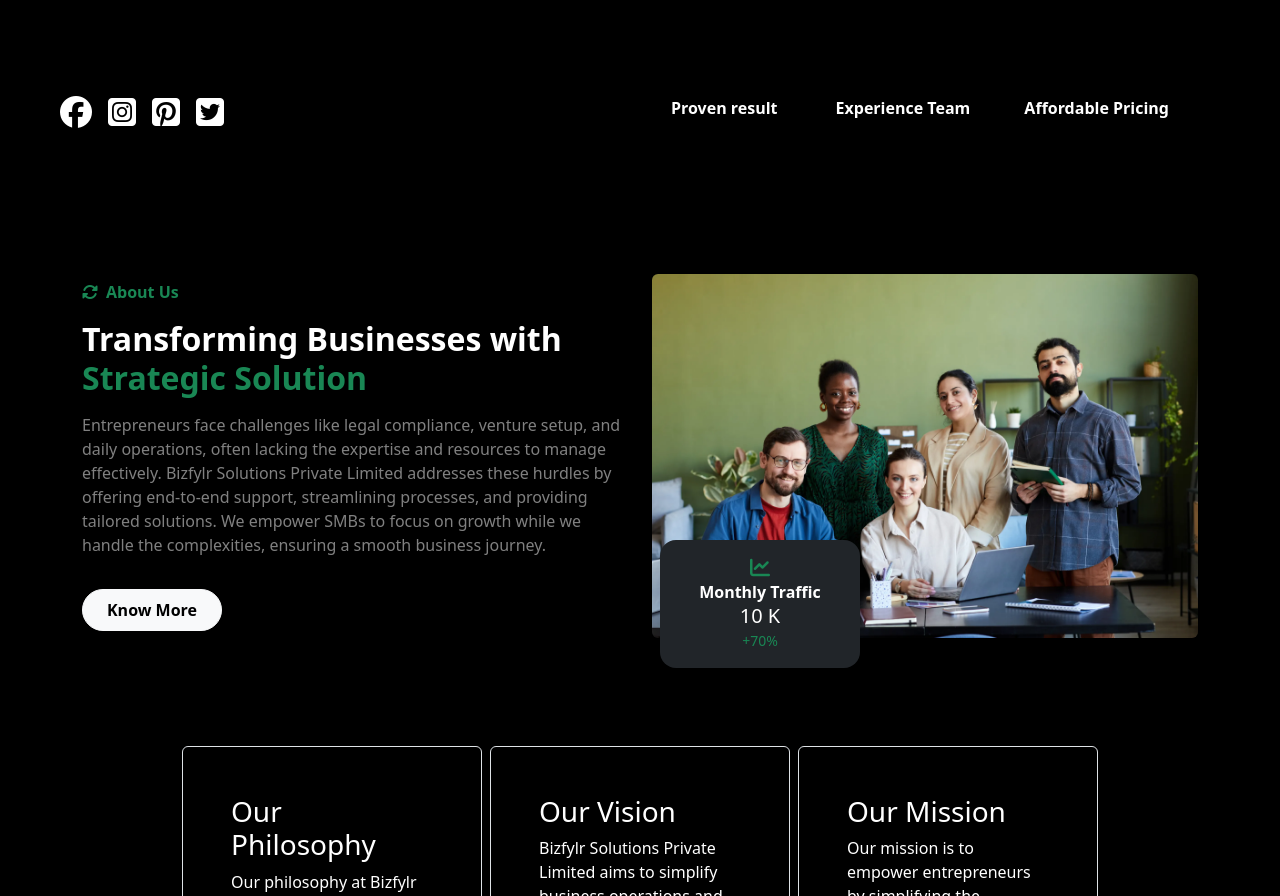
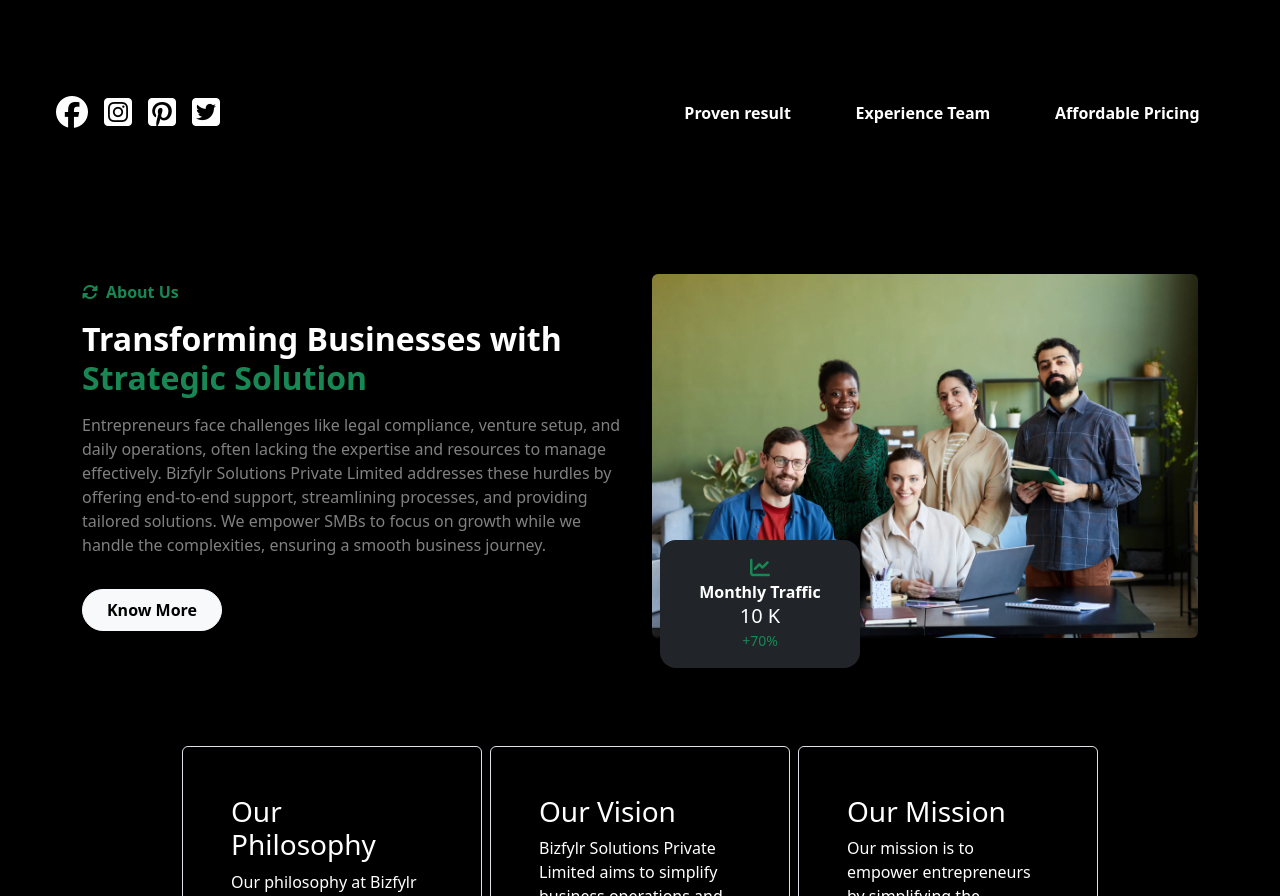
Before and after one commit to KumarAshutosh99/Bizfylr_Main, a plain HTML site: page index.html in a window 1280 px wide. Shown: the part 980-1876 px from the top of the page. Drawn offline with nearby package versions, Linux system fonts and the light colour scheme.

Commit message:
Testing Final

```diff
--- a/index.html
+++ b/index.html
@@ -157,20 +157,29 @@
 </div>
 <!--next section social media and others-->
 <div class="container-fluid bg-black p-5">
-<div class="container-fluid row my-5">
-<div class="col-sm-6 justify-content-start d-flex">
-<a class="text-white" href="https://www.facebook.com/people/Bizfylr/61572299797680/"><i class="fa-2x fa-brands fa-facebook"></i></a>
-<a class="text-white mx-3" href="https://www.instagram.com/bizfylr/profilecard/?igsh=MTJ1OGVnbjVoYTQwbA%3D%3D"><i class="fa-2x fa-brands fa-square-instagram"></i></a>
-<a class="text-white" href="#"><i class="fa-2x fa-brands fa-square-pinterest"></i></a>
-<a class="text-white mx-3" href="#"><i class="fa-2x fa-brands fa-square-twitter"></i></a>
+  <div class="row my-5 justify-content-center align-items-center text-center text-sm-start">
+    <div class="col-12 col-sm-6 d-flex justify-content-center justify-content-sm-start mb-4 mb-sm-0">
+      <a class="text-white mx-2" href="https://www.facebook.com/people/Bizfylr/61572299797680/">
+        <i class="fa-2x fa-brands fa-facebook"></i>
+      </a>
+      <a class="text-white mx-2" href="https://www.instagram.com/bizfylr/profilecard/?igsh=MTJ1OGVnbjVoYTQwbA%3D%3D">
+        <i class="fa-2x fa-brands fa-square-instagram"></i>
+      </a>
+      <a class="text-white mx-2" href="#">
+        <i class="fa-2x fa-brands fa-square-pinterest"></i>
+      </a>
+      <a class="text-white mx-2" href="#">
+        <i class="fa-2x fa-brands fa-square-twitter"></i>
+      </a>
+    </div>
+    <div class="col-12 col-sm-6 d-flex justify-content-center justify-content-sm-around">
+      <span class="text-white px-1 fw-bold">Proven result</span>
+      <span class="text-white px-1 fw-bold">Experience Team</span>
+      <span class="text-white px-1 fw-bold">Affordable Pricing</span>
+    </div>
+  </div>
 </div>
-<div class="col-sm-6 d-flex justify-content-around">
-<span class="text-white px-1 fw-bold">Proven result</span>
-<span class="text-white fw-bold">Experience Team</span>
-<span class="text-white px- fw-bold">Affordable Pricing</span>
-</div>
-</div>
-</div>
+
 <!--Next Section about us transforming business-->
 <section class="bg-black text-white py-5">
 <div class="container container-fluid">
```
